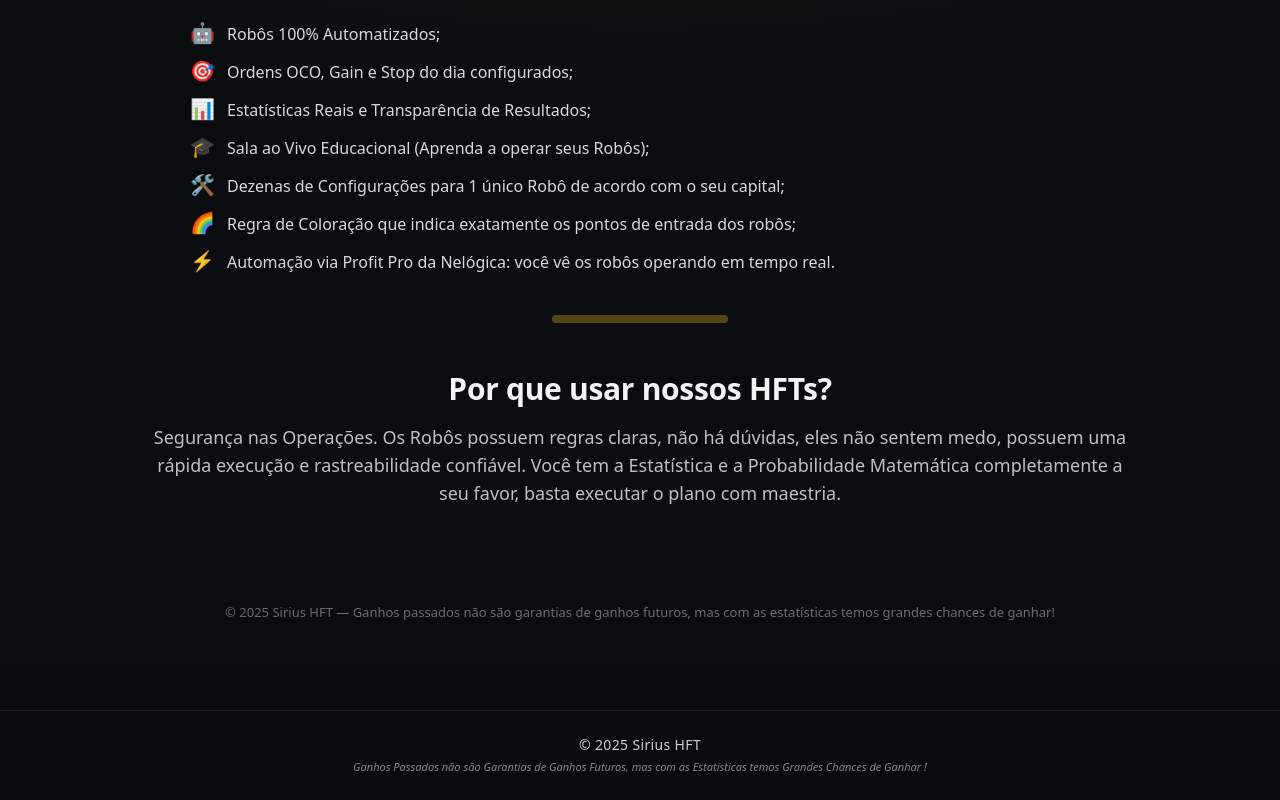
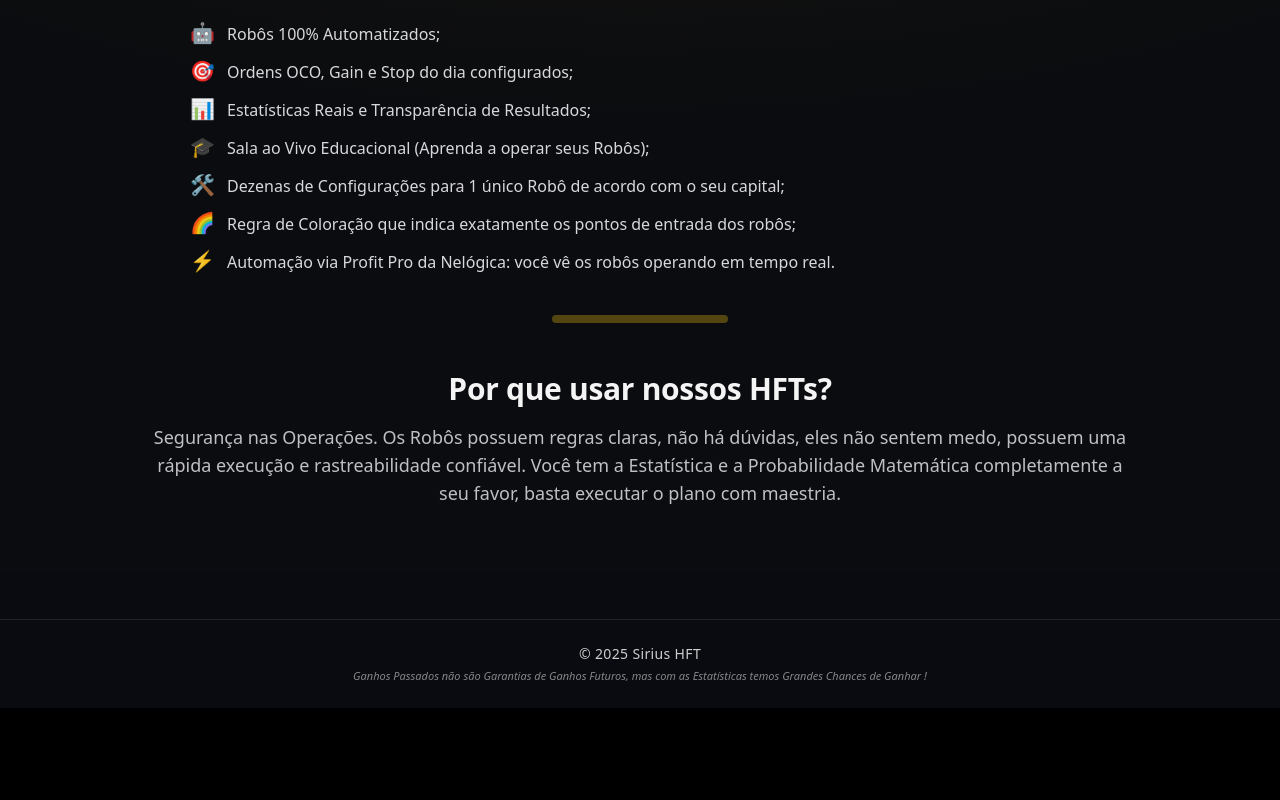
Before and after one commit to zuilliamblue/sirius, a React (Vite) app: page / in a window 1280 px wide. Shown: the part 595-1395 px from the top of the page. After the commit the page ends 1303 px from the top, so only its background shows below. Built offline with nearby package versions, Linux system fonts and the light colour scheme; no server answers.

Commit message:
auto: sync 2025-10-30 17:30:27

```diff
--- a/src/pages/Home.tsx
+++ b/src/pages/Home.tsx
@@ -140,13 +140,6 @@ export default function Home() {
         </section>
       </main>
 
-      {/* Rodapé (se já existir no seu layout global, pode remover este bloco) */}
-      <footer className="relative z-10 mx-auto w-full max-w-[1100px] px-6 pb-10 pt-8 text-center text-[13px] text-zinc-400/80">
-        <div className="opacity-80">
-          © 2025 Sirius HFT — Ganhos passados não são garantias de ganhos
-          futuros, mas com as estatísticas temos grandes chances de ganhar!
-        </div>
-      </footer>
 
       {/* Fade no rodapé */}
       <div
```
